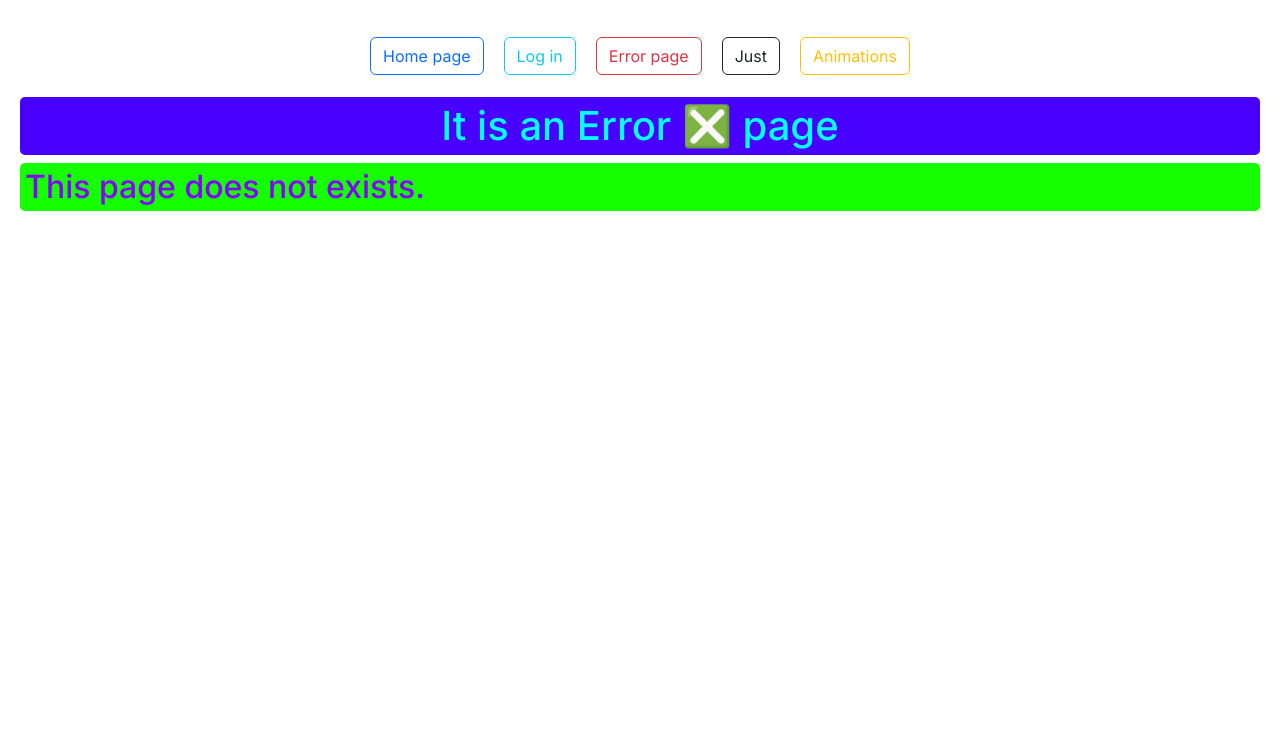
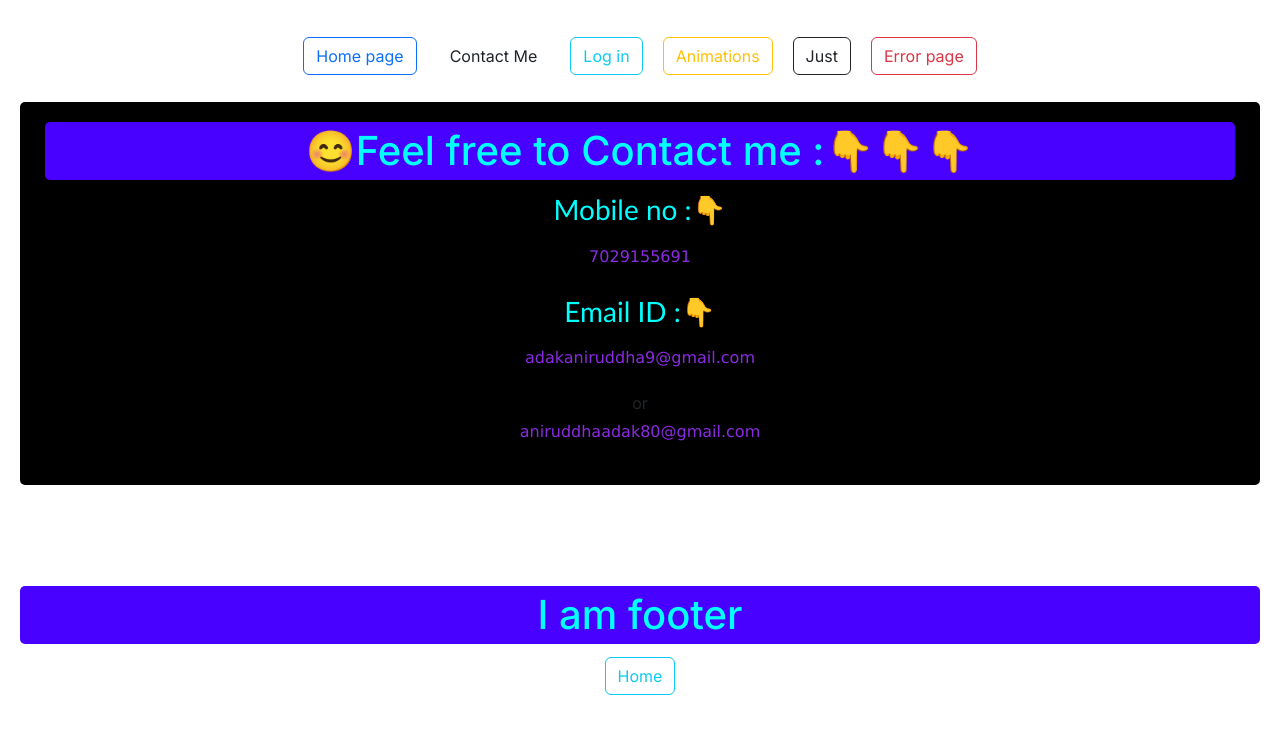
Before and after one commit to aniruddhaadak80/My-intro-by-nextJS, a Next.js app: page /contact in a window 1280 px wide. Before the commit this address had no page. Shown: the top 734 px of the page. Built offline with nearby package versions, Linux system fonts and the light colour scheme.

Commit message:
Add contact page and style too . Add footer page for all pages

```diff
--- /dev/null
+++ b/src/app/contact/contact.css
@@ -0,0 +1,26 @@
+h1:hover {
+  color: rgb(255, 106, 0);
+  background-color: blueviolet;
+}
+
+h3 {
+  color: aqua;
+  font-family: "Gill Sans", "Gill Sans MT", Calibri, "Trebuchet MS", sans-serif;
+}
+
+h3:hover {
+  color: red;
+  background-color: rgb(0, 255, 170);
+  border-radius: 10px;
+}
+
+p {
+  color: blueviolet;
+  font-family: "Lucida Sans", "Lucida Sans Regular", "Lucida Grande",
+    "Lucida Sans Unicode", Geneva, Verdana, sans-serif;
+}
+p:hover {
+  color: rgba(30, 0, 255, 0.731);
+  background-color: rgb(30, 255, 0);
+  border-radius: 10px;
+}
--- /dev/null
+++ b/src/app/contact/page.jsx
@@ -0,0 +1,17 @@
+import "./contact.css";
+
+export default function Contact() {
+  return (
+    <>
+      <div>
+        <h1>😊Feel free to Contact me :👇👇👇</h1>
+        <h3>Mobile no :👇</h3>
+        <p>7029155691</p>
+        <h3>Email ID :👇</h3>
+        <p>adakaniruddha9@gmail.com </p>
+        or
+        <p>aniruddhaadak80@gmail.com</p>
+      </div>
+    </>
+  );
+}
--- /dev/null
+++ b/src/app/footer/page.tsx
@@ -0,0 +1,20 @@
+import Link from "next/link";
+
+export default function Footer() {
+  return (
+    <>
+      <br />
+      <br />
+      <br />
+      <br />
+      <h1>I am footer </h1>
+      <Link className="btn btn-outline-info" href={"/"}>
+        Home
+      </Link>
+      {/* you can use both {""} or " "  sign for hyperlink reference*/}
+      <br />
+      <br/>
+      <br />
+    </>
+  );
+}
--- a/src/app/layout.tsx
+++ b/src/app/layout.tsx
@@ -4,6 +4,7 @@ import { Inter } from "next/font/google";
 import "./globals.css";
 import Page_links from "./links/page";
 import Providers from "@/app/redux/providers";
+import Footer from "./footer/page";
 
 const inter = Inter({ subsets: ["latin"] });
 
@@ -20,10 +21,12 @@ export default function RootLayout({
   return (
     <html lang="en">
       <body className={inter.className}>
-        {/* Links of all pages */}
+        {/* Links for  all pages . you can see it from links directory */}
         <Page_links />
         {/* provider from redux provider  */}
         <Providers> {children} </Providers>
+        {/* footer section ,that will appear in all pages  */}
+        <Footer />
       </body>
     </html>
   );
--- a/src/app/links/page.js
+++ b/src/app/links/page.js
@@ -10,14 +10,19 @@ export default function Page_links() {
           <button className="btn btn-outline-primary ">Home page </button>
         </Link>
 
-        {/* links for profile page  */}
+        {/*Link for contact page */}
+        <Link href={"/contact"}>
+          <button className="btn btn-secondary-outline">Contact Me</button>
+        </Link>
+
+        {/* links for login page  */}
         <Link href="/login">
           <button className="btn btn-outline-info  ">Log in</button>
         </Link>
 
-        {/* Links for Error page  */}
-        <Link href="/error">
-          <button className="btn btn-outline-danger ">Error page</button>
+        {/* style using module.css */}
+        <Link href="/animations">
+          <button className="btn btn-outline-warning">Animations</button>
         </Link>
 
         {/* style using module.css */}
@@ -25,9 +30,12 @@ export default function Page_links() {
           <button className="btn btn-outline-dark">Just</button>
         </Link>
 
-          {/* style using module.css */}
-          <Link href="/animations">
-          <button className="btn btn-outline-warning">Animations</button>
+        {/* Add something (links) here  */}
+
+
+        {/* Links for Error page  */}
+        <Link href="/error">
+          <button className="btn btn-outline-danger ">Error page</button>
         </Link>
       </div>
     </>
--- a/src/app/login/page.jsx
+++ b/src/app/login/page.jsx
@@ -6,7 +6,7 @@ export default function Profile(){
  <div>
 <h2>Enter your email: </h2>
  <input class="form-control form-control-lg  " type="text" placeholder="Enter your email..." aria-label=".form-control-lg example"/>
-
+<br/>
 <h2>Enter password :</h2>
  <input class="form-control " type="text" placeholder="Enter your password..." aria-label="default input example"/>
 
```
Also changed, not shown: src/app/animations/page.tsx (+8 -11 lines).
